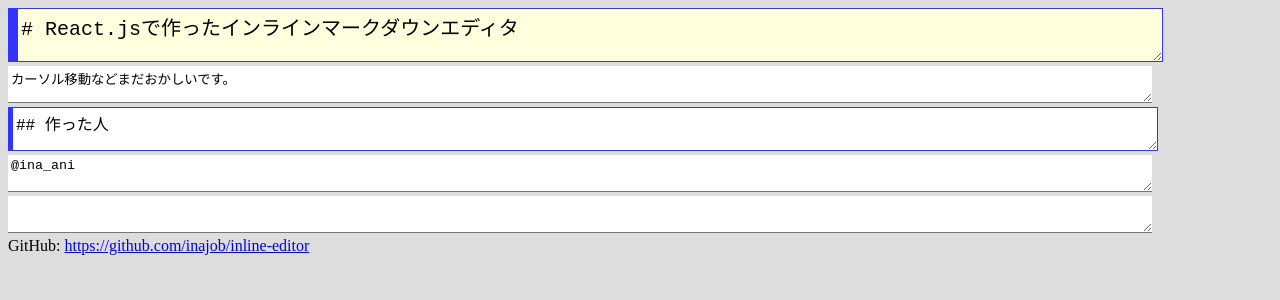
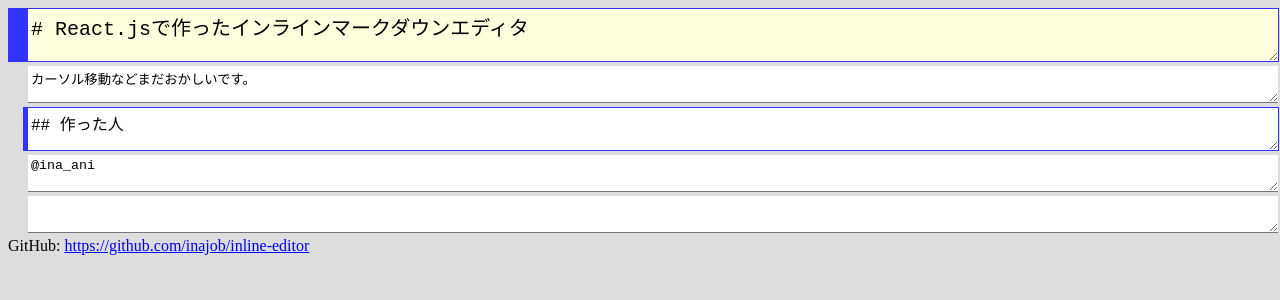
Before and after one commit to inajob/inline-editor, a React (Create React App) app: page / in a window 1280 px wide. Shown: the top 300 px of the page. Built offline with nearby package versions, Linux system fonts and the light colour scheme.

Commit message:
fix width

```diff
--- a/src/index.css
+++ b/src/index.css
@@ -5,9 +5,11 @@ body{
 }
 
 textarea {
-  width: 90%;
+  width: calc(100% - 20px);
   border-width: 0px 0px 1px 0px;
   padding:3px;
+  -webkit-appearance: none;
+   border-radius: 0;
 }
 textarea:focus{
   outline: none;
@@ -21,15 +23,20 @@ line{
 .h1 textarea{
   font-size: x-large;
   border: solid #33f;
-  border-width: 1px 1px 1px 10px;
+  border-width: 1px 1px 1px 20px;
 }
 .h2 textarea{
   font-size: large;
   border: solid #33f;
   border-width: 1px 1px 1px 5px;
+  margin-left: 15px;
 }
 .h3 textarea{
   font-size: medium;
   border: solid #33f;
   border-width: 1px 1px 1px 1px;
+  margin-left: 19px;
 }
+.normal textarea{
+  margin-left: 20px;
+}
```
